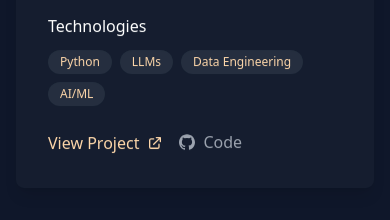
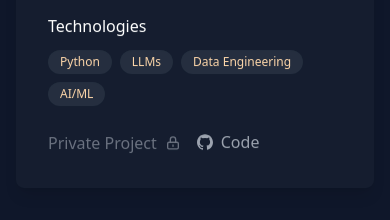
Before and after one commit to JS0Nai/johnny, a Next.js app: page /projects in a window 390 px wide. Shown: the part 1160-1380 px from the top of the page. Built offline with nearby package versions, Linux system fonts and the light colour scheme.

Commit message:
mobile view errrors with My Journey section about page

```diff
--- a/pages/about.js
+++ b/pages/about.js
@@ -543,7 +543,7 @@ function AboutPage() {
       </div>
 
       {/* Interactive Brain Section */}
-      <div ref={brainRef} className="py-16 px-8 bg-slate-900">
+      <div ref={brainRef} className="py-16 bg-slate-900">
         <div className="max-w-6xl mx-auto px-4">
           <div className={`text-center mb-16 scroll-animate ${brainInView ? "fade-in" : ""}`}>
             <div className="relative inline-block p-8">
@@ -698,10 +698,13 @@ function AboutPage() {
           </div>
 
           <div className="relative">
+            {/* Timeline line */}
+            <div className="absolute left-4 lg:left-1/3 top-0 bottom-0 w-0.5 bg-gray-700"></div>
+
             {experiences.map((exp, index) => (
               <div
                 key={index}
-                className={`flex flex-col lg:flex-row gap-4 lg:gap-8 mb-8 lg:mb-16`}
+                className={`relative flex flex-col lg:flex-row gap-4 lg:gap-8 mb-8 lg:mb-16`}
                 style={{ transitionDelay: `${index * 150}ms` }}
               >
                 {/* Mobile + Desktop - Image */}
--- a/pages/projects.js
+++ b/pages/projects.js
@@ -60,7 +60,7 @@ function ProjectsPage() {
         "Complex document understanding",
       ],
       image: "/assets/images/project-ide.png",
-      link: "https://github.com/JS0Nai/EDS-3",
+      link: null,
       github: "/contact",
     },
     {
@@ -84,7 +84,7 @@ function ProjectsPage() {
         "Massively parallel processing with intelligent batching",
       ],
       image: "/assets/images/project-firewood.png",
-      link: "https://github.com/JS0Nai/firewood",
+      link: null,
       github: "/contact",
     },
     {
@@ -108,7 +108,7 @@ function ProjectsPage() {
         "Comprehensive export options (.patch, text files)",
       ],
       image: "/assets/images/project-txt-ray.png",
-      link: "https://github.com/JS0Nai/tXt-ray",
+      link: null,
       github: "/contact",
     },
     {
@@ -127,7 +127,7 @@ function ProjectsPage() {
         "AI-powered semantic similarity using embeddings",
       ],
       image: "/assets/images/project-dupstep.png",
-      link: "https://github.com/JS0Nai/dupstep",
+      link: null,
       github: "/contact",
     },
     {
@@ -152,7 +152,7 @@ function ProjectsPage() {
         "YOLOv8 segmentation model with training toolkit",
       ],
       image: "/assets/images/project-seymour.png",
-      link: "https://github.com/JS0Nai/seymr",
+      link: null,
       github: "/contact",
     },
     {
```
